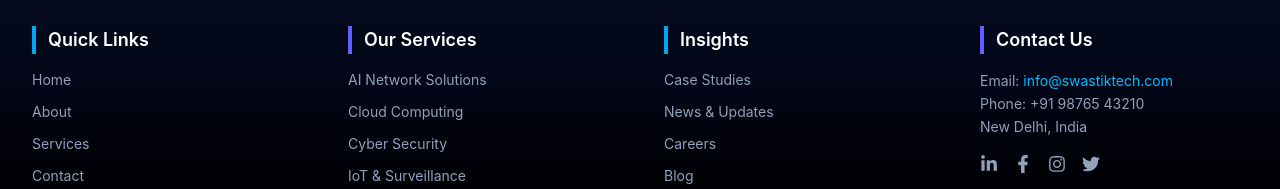
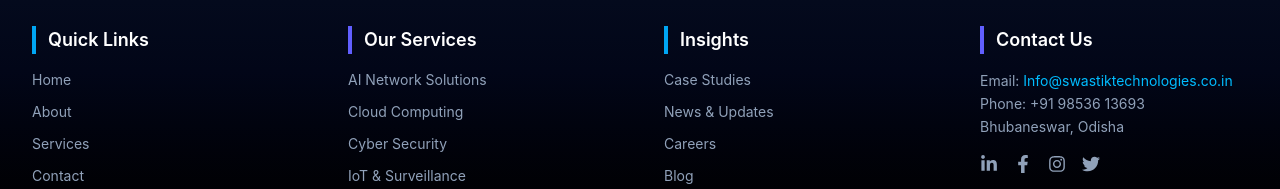
Before and after one commit to digitaldominationio/swastiktech, a React (Vite) app: page /services/consulting-advisory in a window 1280 px wide. Shown: the part 3624-3813 px from the top of the page. Built offline with nearby package versions, Linux system fonts and the light colour scheme.

Commit message:
changes email

```diff
--- a/src/components/layout/Footer.jsx
+++ b/src/components/layout/Footer.jsx
@@ -118,15 +118,15 @@
             <p className="text-slate-400 text-sm leading-relaxed mb-4">
               Email:{" "}
               <a
-                href="mailto:info@swastiktech.com"
+                href="mailto:Info@swastiktechnologies.co.in"
                 className="text-sky-400 hover:underline"
               >
-                info@swastiktech.com
+                Info@swastiktechnologies.co.in
               </a>
               <br />
-              Phone: +91 98765 43210
+              Phone: +91 98536 13693
               <br />
-              New Delhi, India
+              Bhubaneswar, Odisha
             </p>
             <div className="flex gap-4 mt-4 justify-center sm:justify-start text-slate-400">
               <a
```
